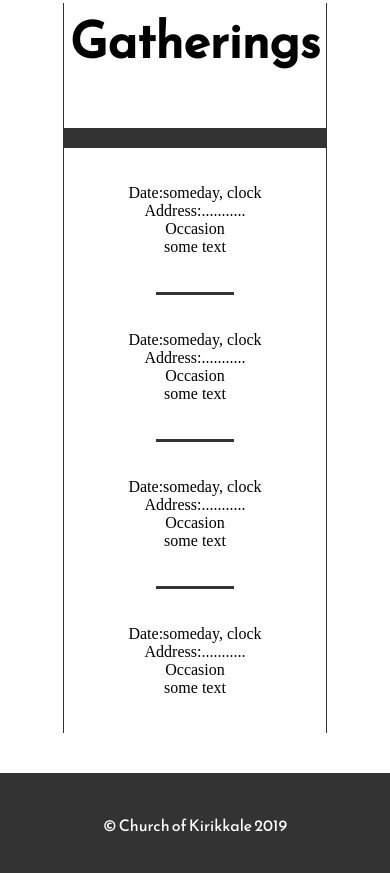
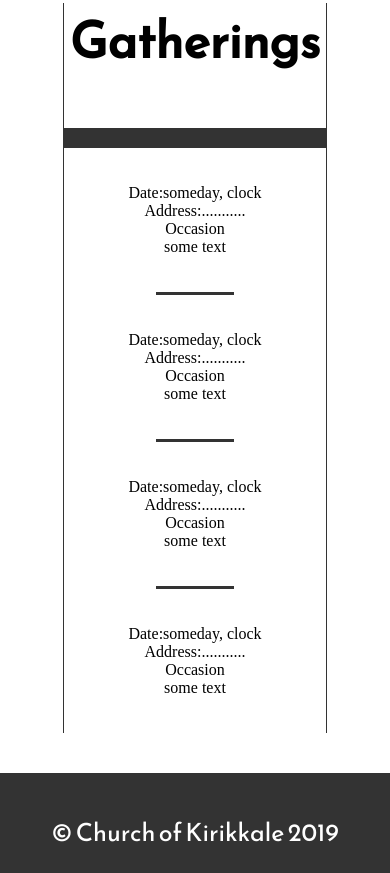
Before and after one commit to mohammadjavadnioctis/KirikkaleChurch.github.io, a plain HTML site: page index.html in a window 390 px wide. Shown: the part 2021-2894 px from the top of the page. Drawn offline with Linux system fonts and the light colour scheme.

Commit message:
Update style.css

```diff
--- a/style.css
+++ b/style.css
@@ -238,6 +238,9 @@ nav li{
         opacity: 0.5;
     }
 
+.f-container{
+
+        font-size:25px;
 
 
 }
```
